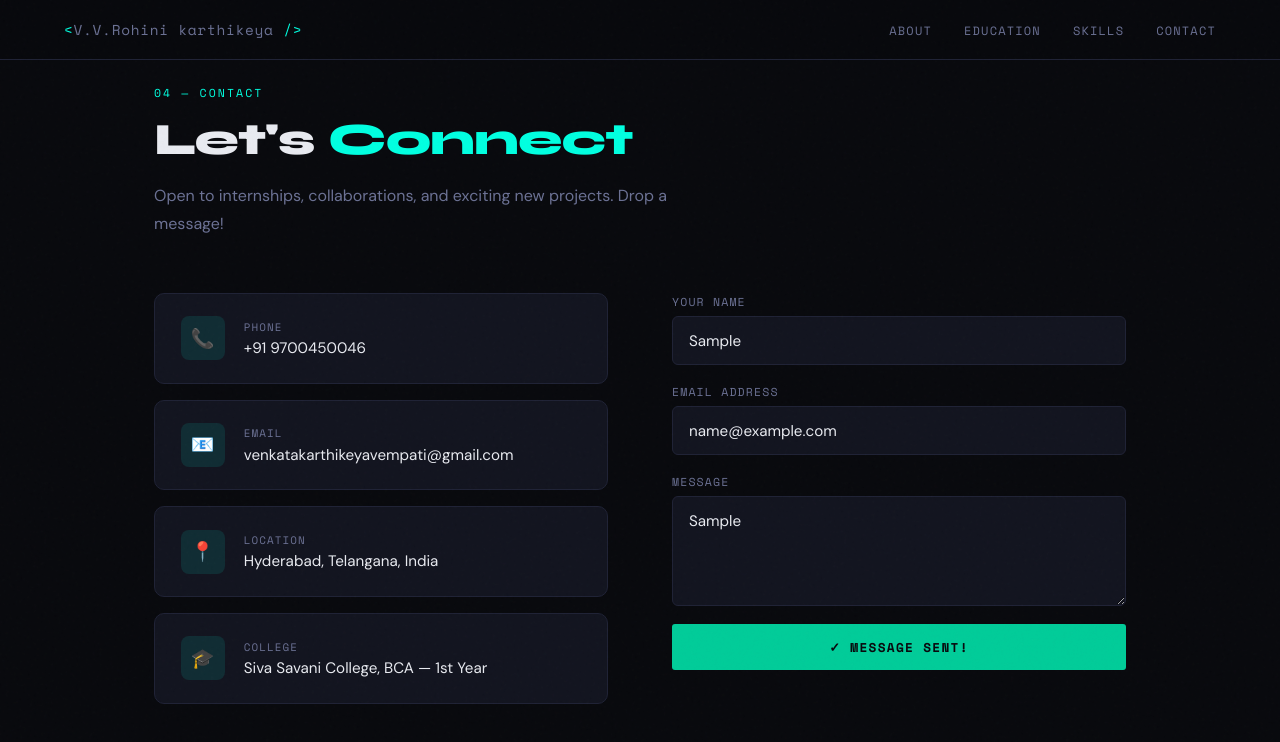
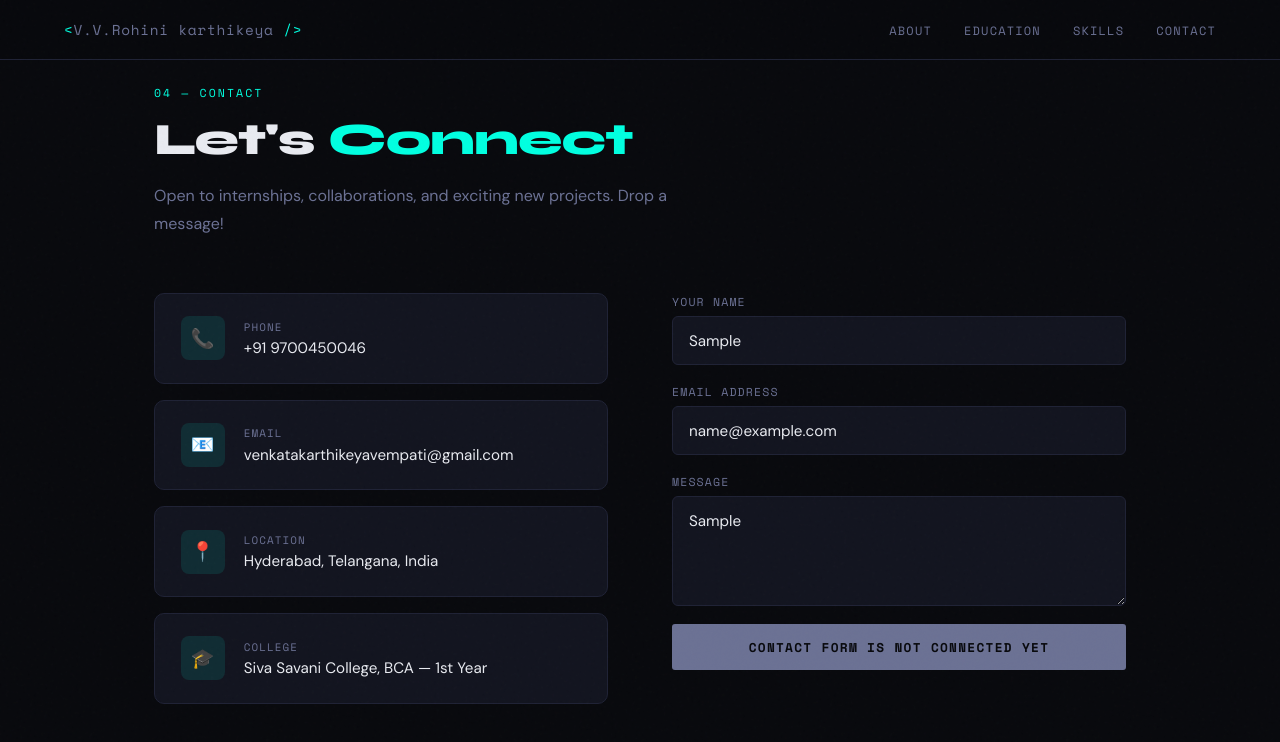
Before and after one commit to karthikeyavempati/karthikeyavempati.github.io, a plain HTML site: page index.html in a window 1280 px wide. Both pictures are taken after typing "Sample", "name@example.com", "Sample" into the empty fields and a click on the button "SEND MESSAGE →". Shown: the part 3055-3797 px from the top of the page. Drawn offline with nearby package versions, Linux system fonts and the light colour scheme.

Commit message:
fix: avoid false contact form success

```diff
--- a/index.html
+++ b/index.html
@@ -755,9 +755,14 @@
     function handleSubmit(e) {
       e.preventDefault();
       const btn = e.target.querySelector('button');
-      btn.textContent = '✓ Message Sent!';
-      btn.style.background = '#00cc99';
-      setTimeout(() => { btn.textContent = 'Send Message →'; btn.style.background = ''; }, 3000);
+      btn.textContent = 'Contact form is not connected yet';
+      btn.style.background = '#6b7194';
+      btn.disabled = true;
+      setTimeout(() => {
+        btn.textContent = 'Send Message →';
+        btn.style.background = '';
+        btn.disabled = false;
+      }, 3000);
     }
 
     // Scroll-reveal with IntersectionObserver
```
